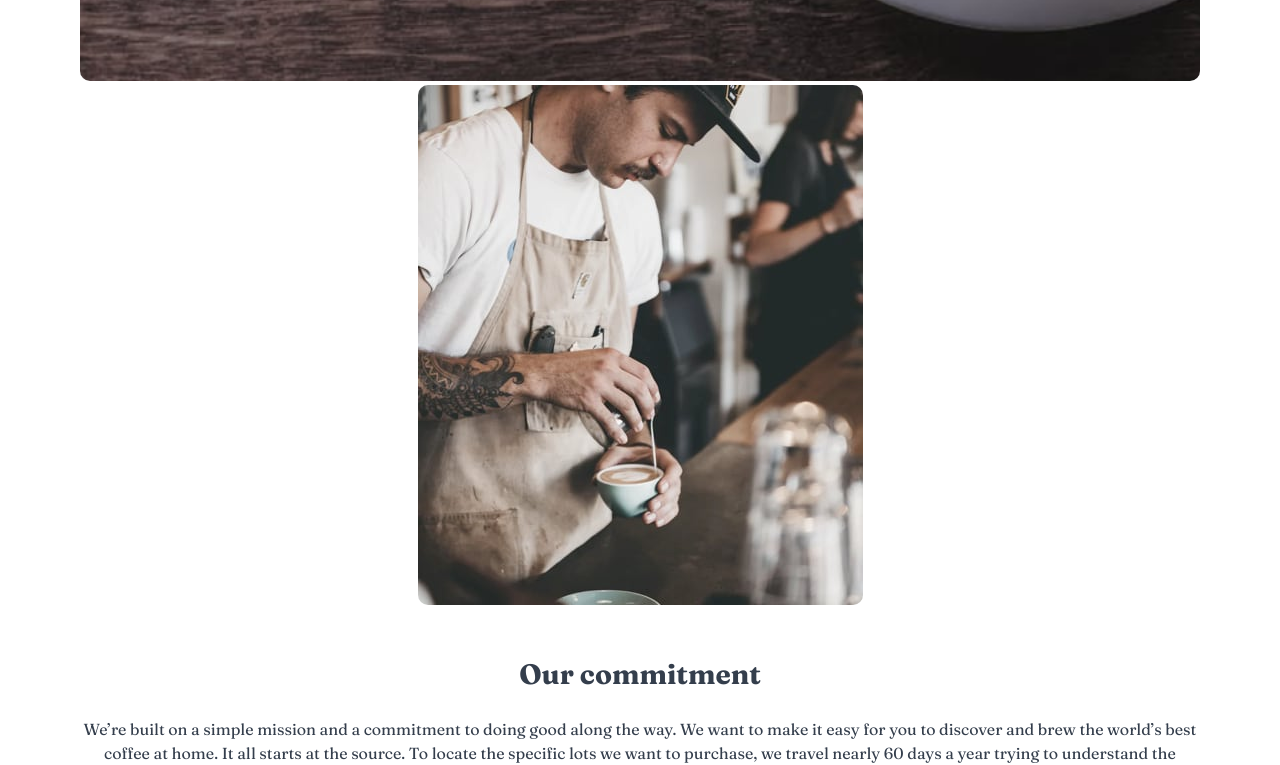
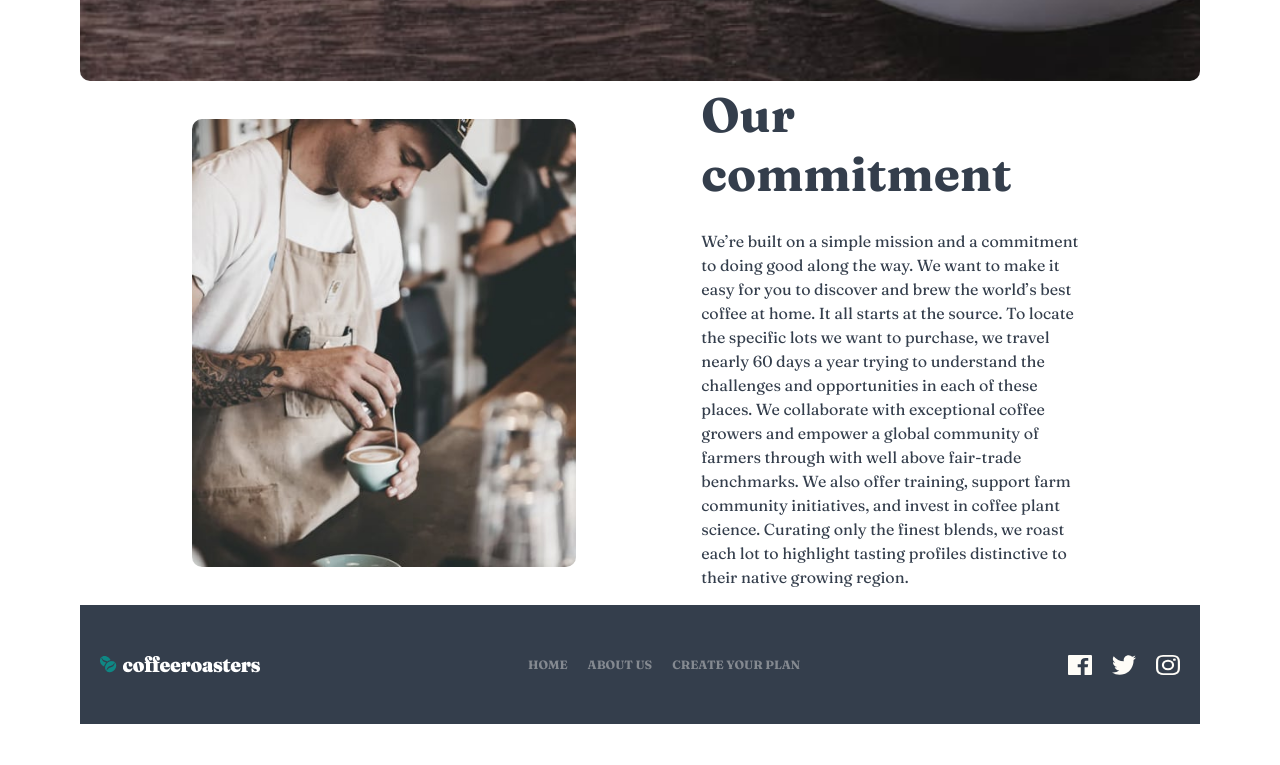
Before and after one commit to maha404/coffeeroasters-subscription-site, a React (Vite) app in the folder coffee-subscription-site/: page /about in a window 1280 px wide. Shown: the part 598-1363 px from the top of the page. Built offline with nearby package versions, Linux system fonts and the light colour scheme.

Commit message:
Update OurCommitment component styles and improve text container structure for better responsiveness

```diff
--- a/coffee-subscription-site/src/App.css
+++ b/coffee-subscription-site/src/App.css
@@ -593,6 +593,20 @@ header {
         width: 100%;
         border-radius: 10px;
     }
+
+
+     @media screen and (min-width: 768px) {
+        flex-direction: row;
+        align-items: center;
+        gap: 32px;
+    }
+
+        @media screen and (min-width: 1024px) {
+            gap: 125px;
+            width: 80%;
+            margin: 0 auto;
+        }
+
 }
 
 .text-container {
@@ -611,4 +625,15 @@ header {
         line-height: 1.5;
         color: var(--neutral-900);
     }
+
+        @media screen and (min-width: 768px) {
+            width: 50%;
+            text-align: left;
+        }
+
+        @media screen and (min-width: 1024px) {
+            h2 {
+                font-size: 48px;
+            }
+        }
 }
--- a/coffee-subscription-site/src/Components/OurCommitmentSection/OurCommitment.tsx
+++ b/coffee-subscription-site/src/Components/OurCommitmentSection/OurCommitment.tsx
@@ -10,9 +10,9 @@ export default function OurCommitment() {
                 <source media="(min-width: 768px)" srcSet={imageTablet} />
                 <img src={imageMobile} alt="Coffee being pressed in a French press" />
             </picture>
-    <div className='text-container'>
-         <h2>Our commitment</h2>
-      <p>
+          <div className='text-container'>
+              <h2>Our commitment</h2>
+            <p>
        We’re built on a simple mission and a commitment to doing good along the way. We want to make it easy for you to discover and brew the world’s best coffee at home. It all starts at the source. To locate the specific lots we want to purchase, we travel nearly 60 days a year trying to understand the challenges and opportunities in each of these places. We collaborate with exceptional coffee growers and empower a global community of farmers through with well above fair-trade benchmarks. We also offer training, support farm community initiatives, and invest in coffee plant science. Curating only the finest blends, we roast each lot to highlight tasting profiles distinctive to their native growing region.
       </p>
     </div>
```
